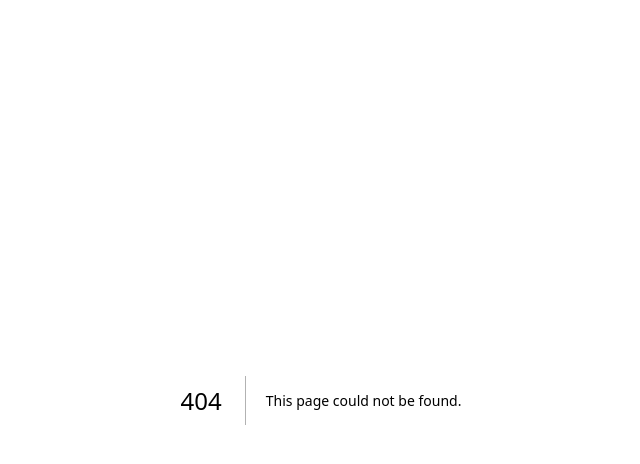
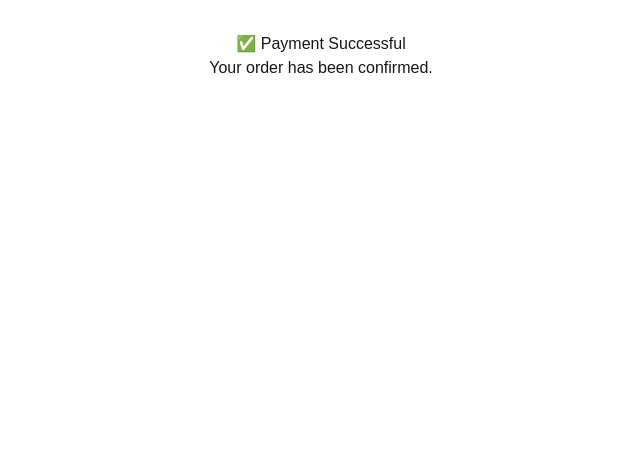
Before and after one commit to ADEDANCE/shopee_api, a Next.js app: page /success in a window 1280 px wide. Before the commit this address had no page. Shown: the top 464 px of the page, without its empty margins (319-959 px from the left). Built offline with nearby package versions, Linux system fonts and the light colour scheme.

Commit message:
Create sucess page

```diff
--- /dev/null
+++ b/app/success/page.tsx
@@ -0,0 +1,8 @@
+export default function SuccessPage() {
+  return (
+    <main style={{ padding: "2rem", textAlign: "center" }}>
+      <h1>✅ Payment Successful</h1>
+      <p>Your order has been confirmed.</p>
+    </main>
+  );
+}
```
